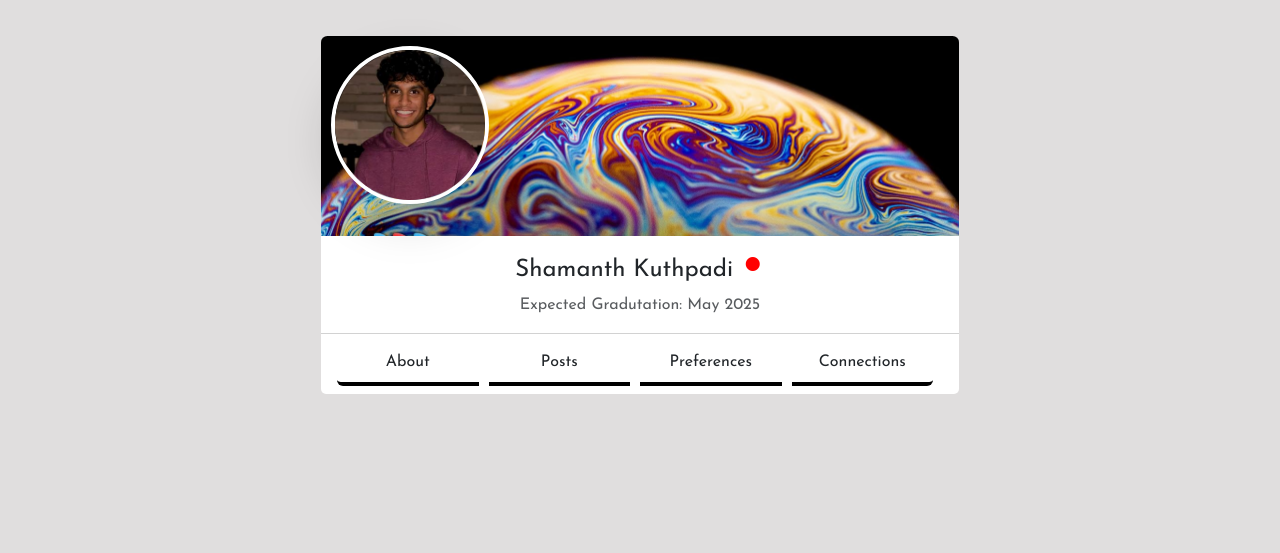
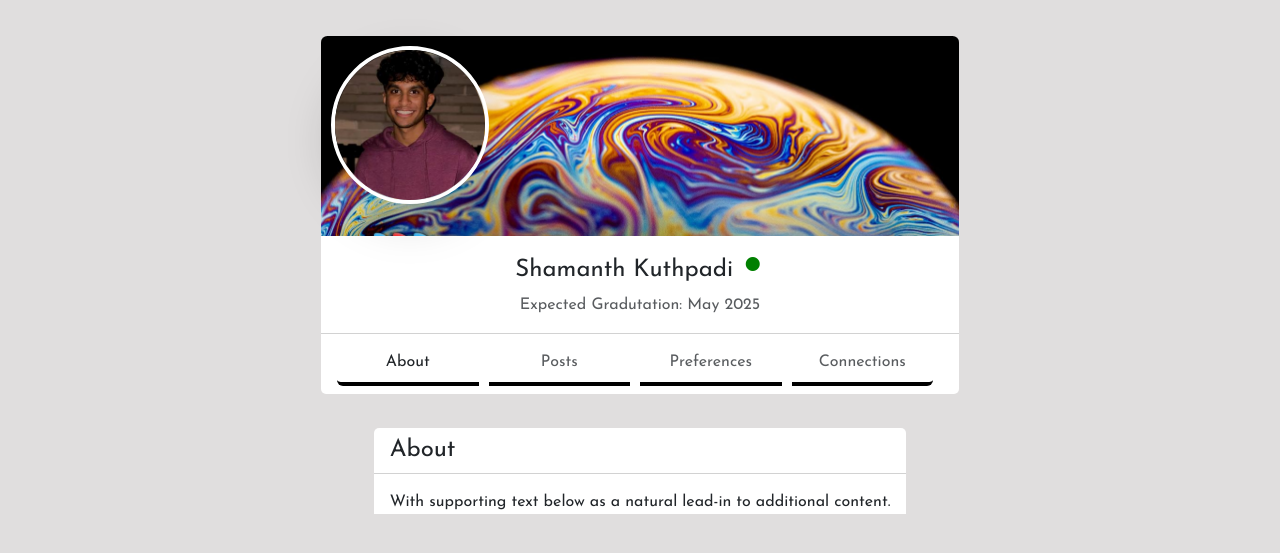
Before and after one commit to Shamanth-GiT/RoomPartner, a plain HTML site: page client/index.html in a window 1280 px wide. Shown: the part 65-618 px from the top of the page. Drawn offline with nearby package versions, Linux system fonts and the light colour scheme.

Commit message:
Basic user view set up.

```diff
--- a/client/css/styles.css
+++ b/client/css/styles.css
@@ -27,7 +27,7 @@ button{
     'GRAD' 0,
     'opsz' 48;
 
-    color: red;
+    color: green;
 }
 
 #messenger-icon{
@@ -54,6 +54,10 @@ button{
     margin: 100px auto auto auto;
     border-color: transparent;
     background-color: inherit;
+}
+
+.card-header{
+    background-color: white;
 }
 
 .card-body{
@@ -97,3 +101,10 @@ button{
 .avatar-pic {
     width: 150px;
 }
+
+#stack_card_2{
+    margin-top: 0;
+    margin-bottom: 0;
+    padding-top: 0;
+    padding-bottom: 0;
+}
--- a/client/index.html
+++ b/client/index.html
@@ -3,7 +3,7 @@
   <head>
     <meta charset="utf-8">
     <meta name="viewport" content="width=device-width, initial-scale=1">
-    <title>Bootstrap demo</title>
+    <title>RoomPartner</title>
     <!-- Bootstrap inclusion -->
     <link href="https://cdn.jsdelivr.net/npm/bootstrap@5.3.0-alpha1/dist/css/bootstrap.min.css" rel="stylesheet" integrity="sha384-GLhlTQ8iRABdZLl6O3oVMWSktQOp6b7In1Zl3/Jr59b6EGGoI1aFkw7cmDA6j6gD" crossorigin="anonymous">
     <!-- From Google Materials Icon Selection -->
@@ -14,6 +14,8 @@
     <link href="https://fonts.googleapis.com/css2?family=Josefin+Sans&display=swap" rel="stylesheet">
     <!-- Personal style sheet -->
     <link rel="stylesheet" href="./css/styles.css">
+
+    <script type="module" src="/client/js/main.js" defer></script>
   </head>
   <body>
     <!-- Navigation bar with logo and Materials Icons -->
@@ -39,7 +41,7 @@
         </div>
     </nav>
     <!-- Avatar with background pic/information -->
-    <div class="vstack gap-4">
+    <div class="vstack gap-3">
         <div id="stack_card_1" class="card position-relative w-50 mb-3 ">
             <div class="prof-background-pic"></div>
             <div class="position-absolute top-0 start-0 avatar shadow-lg"><img src="imgs/105561920-modified.png" class="avatar-pic" alt="Avatar" /></div>
@@ -50,13 +52,18 @@
             <div class="card-footer">
                 <div class="list-group list-group-horizontal-md flex-fill">
                     <button type="button" class="prof-it list-group-item list-group-item-action text-center">About</button>
-                    <button type="button" class="prof-it list-group-item list-group-item-action text-center">Posts</button>
-                    <button type="button" class="prof-it list-group-item list-group-item-action text-center">Preferences</button>
-                    <button type="button" class="prof-it list-group-item list-group-item-action text-center">Connections</button>
+                    <button type="button" class="text-muted prof-it list-group-item list-group-item-action text-center">Posts</button>
+                    <button type="button" class="text-muted prof-it list-group-item list-group-item-action text-center">Preferences</button>
+                    <button type="button" class="text-muted prof-it list-group-item list-group-item-action text-center">Connections</button>
                 </div>
             </div>
         </div>
-        <div class="card"></div>
+        <div id="stack_card_2" class="card">
+            <h5 class="card-header">About</h5>
+            <div class="card-body">
+              <p class="card-text">With supporting text below as a natural lead-in to additional content.</p>
+            </div>
+        </div>
         <div class="card"></div>
     </div>
     <script src="https://cdn.jsdelivr.net/npm/bootstrap@5.3.0-alpha1/dist/js/bootstrap.bundle.min.js" integrity="sha384-w76AqPfDkMBDXo30jS1Sgez6pr3x5MlQ1ZAGC+nuZB+EYdgRZgiwxhTBTkF7CXvN" crossorigin="anonymous"></script>
--- /dev/null
+++ b/client/js/main.js
@@ -0,0 +1,5 @@
+import * as scriptFunc from "./scripts.js";
+
+let status_blinker = document.getElementById("status");
+
+window.onload = scriptFunc.blinker(status_blinker);
--- /dev/null
+++ b/client/js/scripts.js
@@ -0,0 +1,6 @@
+function blinker(blink_elem){
+    blink_elem.style.color= (blink_elem.style.color==='green'?'white':'green');
+    setTimeout(() => blinker(blink_elem), 600);
+}
+
+export{blinker};
```
